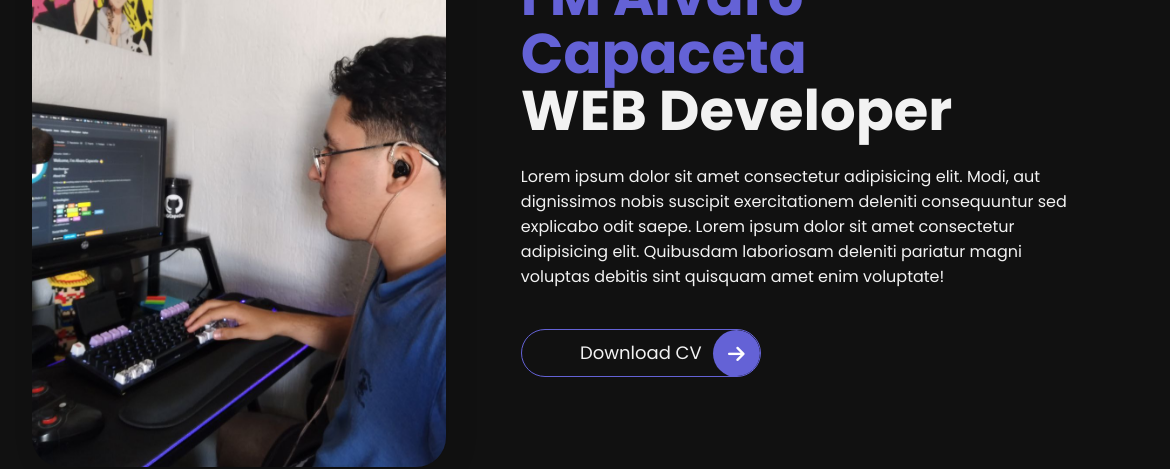
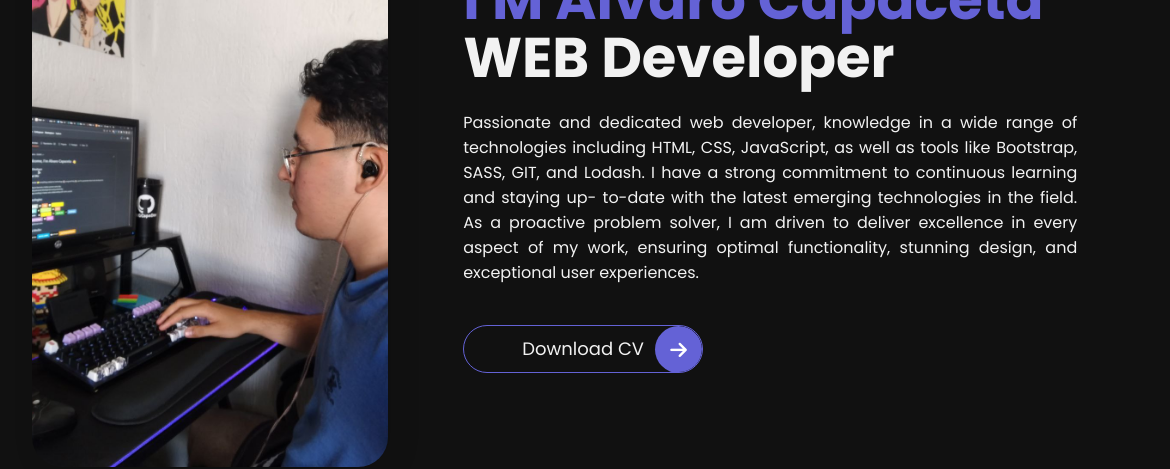
Before and after one commit to INGCapaDev/personal-website, a website built with Vite: page index.html in a window 1280 px wide. Shown: the part 208-677 px from the top of the page, 0-1170 px from the left. Built offline with nearby package versions, Linux system fonts and the light colour scheme.

Commit message:
Final version

```diff
--- a/index.html
+++ b/index.html
@@ -37,29 +37,34 @@
               <span>WEB Developer</span>
             </h1>
             <p>
-              Lorem ipsum dolor sit amet consectetur adipisicing elit. Modi, aut
-              dignissimos nobis suscipit exercitationem deleniti consequuntur
-              sed explicabo odit saepe. Lorem ipsum dolor sit amet consectetur
-              adipisicing elit. Quibusdam laboriosam deleniti pariatur magni
-              voluptas debitis sint quisquam amet enim voluptate!
+              Passionate and dedicated web developer, knowledge in a wide range
+              of technologies including HTML, CSS, JavaScript, as well as tools
+              like Bootstrap, SASS, GIT, and Lodash. I have a strong commitment
+              to continuous learning and staying up- to-date with the latest
+              emerging technologies in the field. As a proactive problem solver,
+              I am driven to deliver excellence in every aspect of my work,
+              ensuring optimal functionality, stunning design, and exceptional
+              user experiences.
             </p>
             <button class="button">
               <span class="text">Download CV</span>
-              <span class="icon fa fa-arrow-right"></span>
+              <a
+                class="icon fa fa-arrow-right"
+                href="https://drive.google.com/file/d/1RntV3Fk-36UT9CvhHXAVmOeT0fAqp0nX/view"></a>
             </button>
           </div>
           <div class="navigation">
             <div class="nav">
-              <a href="#">
+              <a href="https://github.com/INGCapaDev">
                 <i class="fa-brands fa-github"></i>
               </a>
-              <a href="#">
+              <a href="https://gitlab.com/AlvaroCapaceta">
                 <i class="fa-brands fa-gitlab"></i>
               </a>
-              <a href="#">
+              <a href="https://www.linkedin.com/in/ingcapadev/">
                 <i class="fa-brands fa-linkedin"></i>
               </a>
-              <a href="#">
+              <a href="https://twitter.com/fta_capa">
                 <i class="fa-brands fa-twitter"></i>
               </a>
             </div>
--- a/style.css
+++ b/style.css
@@ -85,7 +85,11 @@ body::-webkit-scrollbar-thumb {
   padding: 2rem 3.5rem;
   margin: 1.2rem;
   color: var(--secondary-color);
-  width: 80%;
+  width: 100%;
+}
+
+.header-content .text-content p {
+  text-align: justify;
 }
 
 .header-content .text-content h1 {
```
